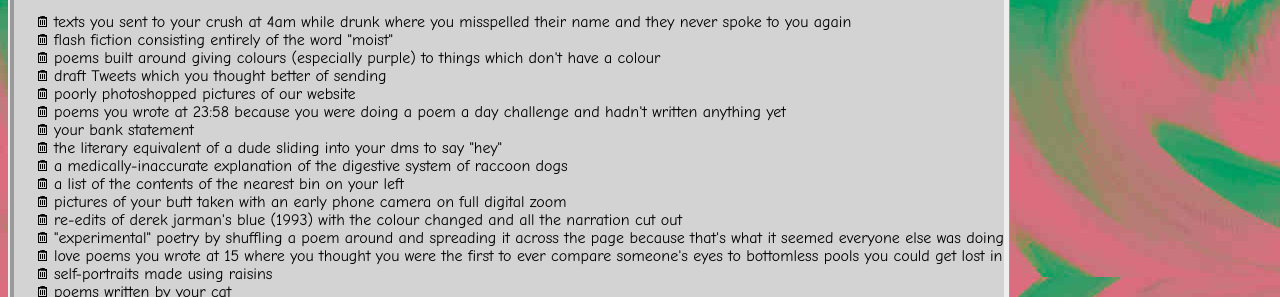
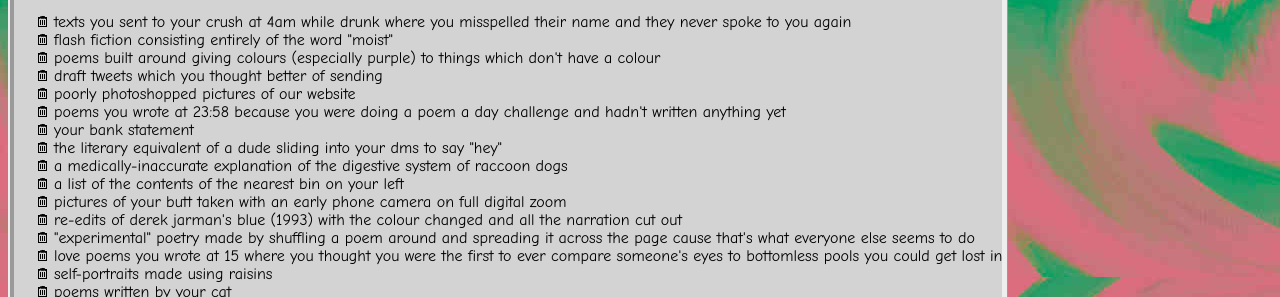
Before and after one commit to TartanLlama/trashheap, an Eleventy site: page submit.md in a window 1280 px wide. Shown: the part 223-520 px from the top of the page. Built offline with nearby package versions, Linux system fonts and the light colour scheme; Eleventy itself is replaced by a stand-in of ours; files that its build step writes are made by us from their sources.

Commit message:
Improve submission guidelines

```diff
--- a/submit.md
+++ b/submit.md
@@ -12,7 +12,7 @@ send us:
 - texts you sent to your crush at 4am while drunk where you misspelled their name and they never spoke to you again
 - flash fiction consisting entirely of the word "moist"
 - poems built around giving colours (especially purple) to things which don't have a colour
-- draft Tweets which you thought better of sending
+- draft tweets which you thought better of sending
 - poorly photoshopped pictures of our website
 - poems you wrote at 23:58 because you were doing a poem a day challenge and hadn't written anything yet
 - your bank statement
@@ -21,7 +21,7 @@ send us:
 - a list of the contents of the nearest bin on your left
 - pictures of your butt taken with an early phone camera on full digital zoom
 - re-edits of derek jarman's blue (1993) with the colour changed and all the narration cut out
-- "experimental" poetry  by shuffling a poem around and spreading it across the page because that's what it seemed everyone else was doing
+- "experimental" poetry made by shuffling a poem around and spreading it across the page cause that's what everyone else seems to do
 - love poems you wrote at 15 where you thought you were the first to ever compare someone's eyes to bottomless pools you could get lost in
 - self-portraits made using raisins
 - poems written by your cat
```
